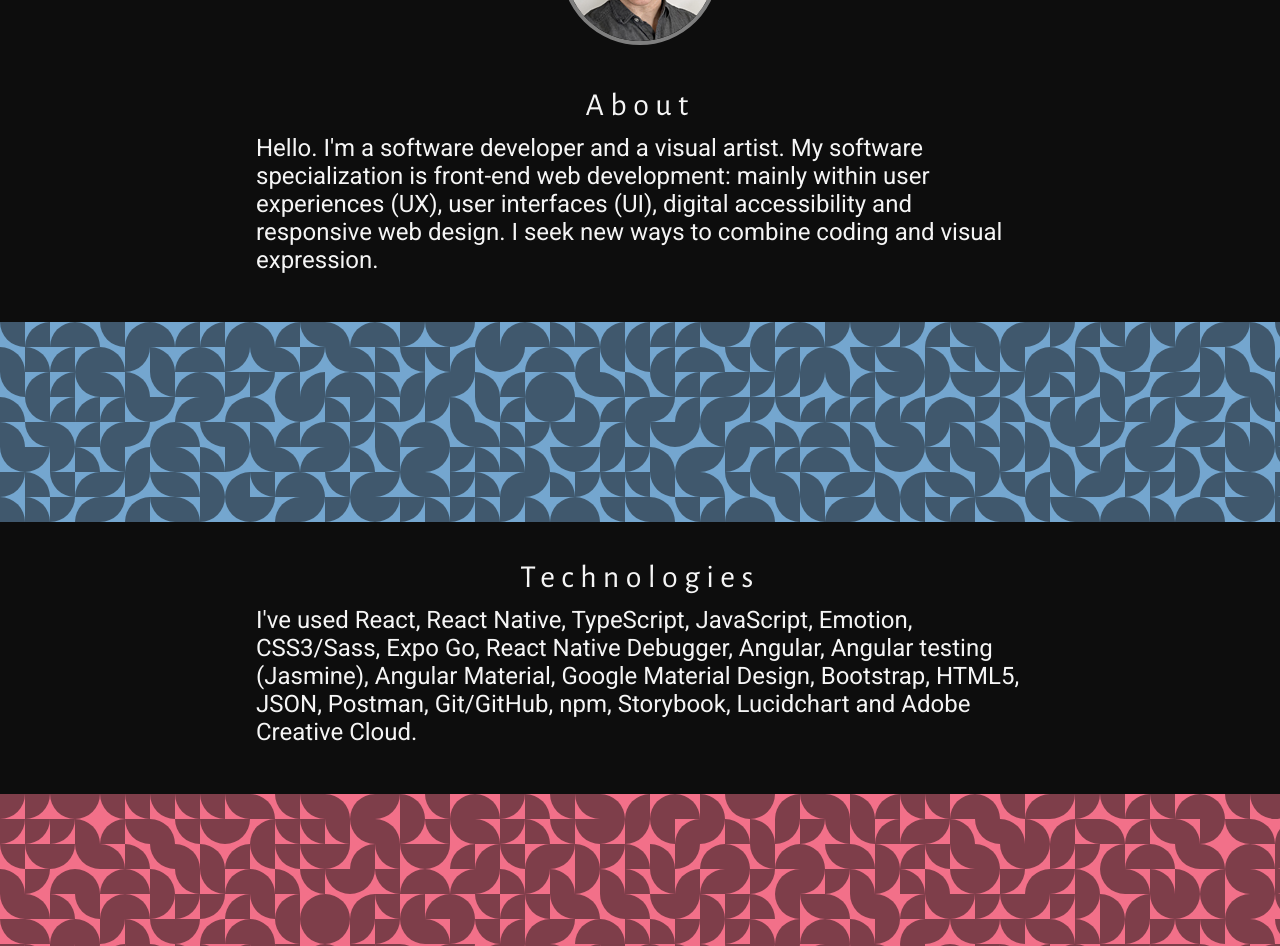
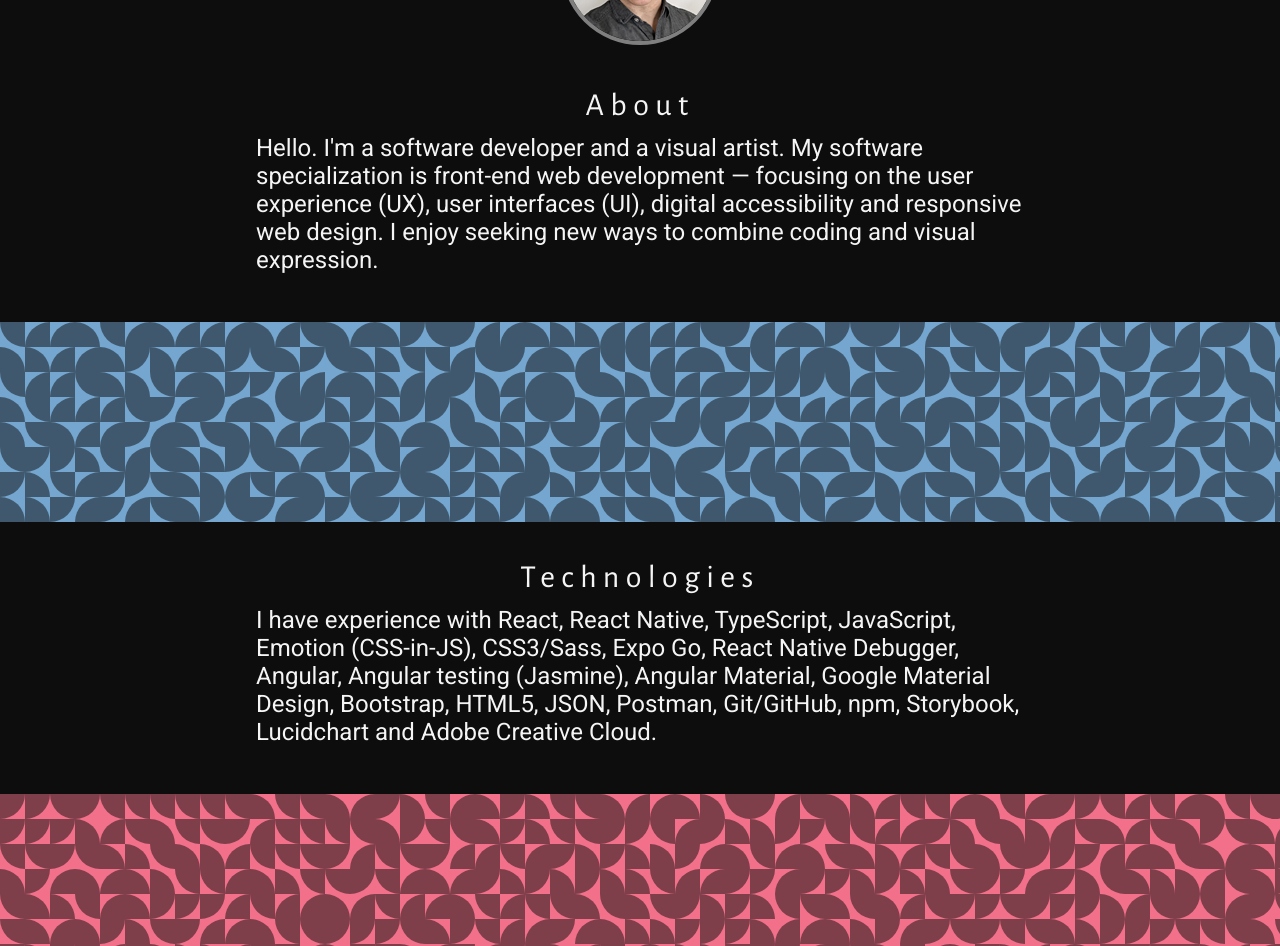
Before and after one commit to alecthibodeau/alecthibodeau.github.io, a React (Create React App) app: page / in a window 1280 px wide. Shown: the part 280-1226 px from the top of the page. Built offline with nearby package versions, Linux system fonts and the light colour scheme.

Commit message:
Update text in introduction

```diff
--- a/src/components/Main.tsx
+++ b/src/components/Main.tsx
@@ -60,10 +60,10 @@
         <div className="section-title">{formatTitleCase(sections.about)}</div>
         <p>
           Hello. I'm a software developer and a visual artist. My software
-          specialization is front-end web development: mainly within
-          user experiences (UX), user interfaces (UI),
+          specialization is front-end web development &mdash; focusing on
+          the user experience (UX), user interfaces (UI),
           digital accessibility and responsive web design.
-          I seek new ways to combine coding and visual expression.
+          I enjoy seeking new ways to combine coding and visual expression.
         </p>
       </section>
       <WedgeBanner
@@ -75,7 +75,7 @@
       <section>
         <div className="section-title">{formatTitleCase(sections.technologies)}</div>
         <p>
-          I've used React, React Native, TypeScript, JavaScript, Emotion,
+          I have experience with React, React Native, TypeScript, JavaScript, Emotion (CSS-in-JS),
           CSS3/Sass, Expo Go, React Native Debugger, Angular, Angular testing
           (Jasmine), Angular Material, Google Material Design, Bootstrap, HTML5, JSON,
           Postman, Git/GitHub, npm, Storybook, Lucidchart and Adobe Creative Cloud.
```
